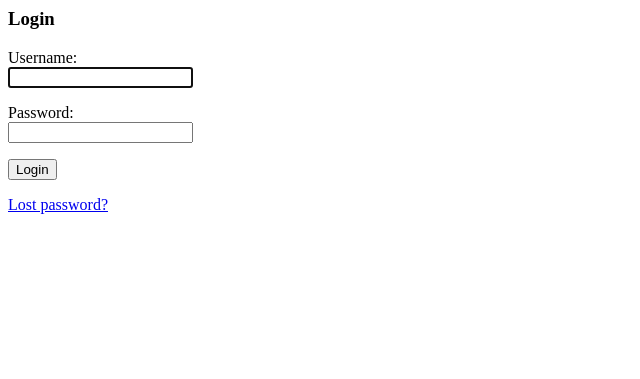
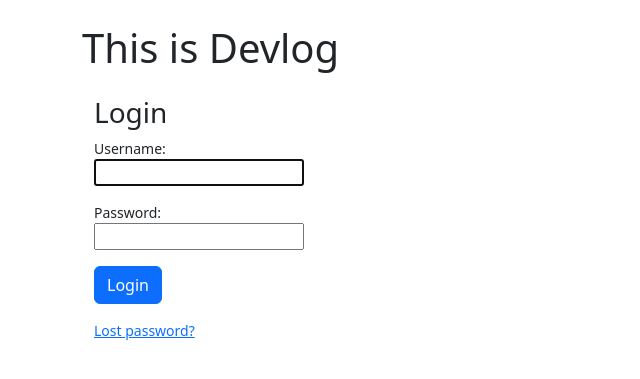
Before and after one commit to hseritt/devlog, a Django app: page /auth/login/ in a window 1280 px wide. Shown: the top 379 px of the page, without its empty margins (0-640 px from the left). Run offline with Django 3.2, Linux system fonts and the light colour scheme.

Commit message:
DEVL-29 refactored login.html to extend base.html

```diff
--- a/apps/ui/templates/registration/login.html
+++ b/apps/ui/templates/registration/login.html
@@ -1,6 +1,7 @@
+{% extends 'ui/base.html' %}
 {% block content %}
-  <div class="container-fluid">
-    <section>
+  <div id="login" class="container mb-4">
+    <div id="login-form" class="container">
       <h3>Login</h3>
         {% if request.user.is_authenticated %}
           <p>You are currently logged in as {{ request.user.username }}.</p>
@@ -21,13 +22,13 @@
             {{ form.password }}
           </p>
           <p>
-          <button>Login</button>
+            <button class="btn btn-primary">Login</button>
           </p>
           <input type="hidden" name="next" value="{{ next }}">
         </form>
 
         {# Assumes you set up the password_reset view in your URLconf #}
         <p><a href="{% url 'password_reset' %}">Lost password?</a></p>
-    </section>
+    </div>
   </div>
 {% endblock %}
--- a/apps/ui/templates/ui/base.html
+++ b/apps/ui/templates/ui/base.html
@@ -23,7 +23,9 @@
         <h1>This is Devlog</h1>
       </div>
       <div id="nav" class="container mb-4">
+        {% if request.user.is_authenticated %}
         <a href="{% url 'logout' %}">Logout</a>
+        {% endif %}
       </div>
       {% block content %}
 
```
Lines whose indentation alone changed are shown as unchanged.
